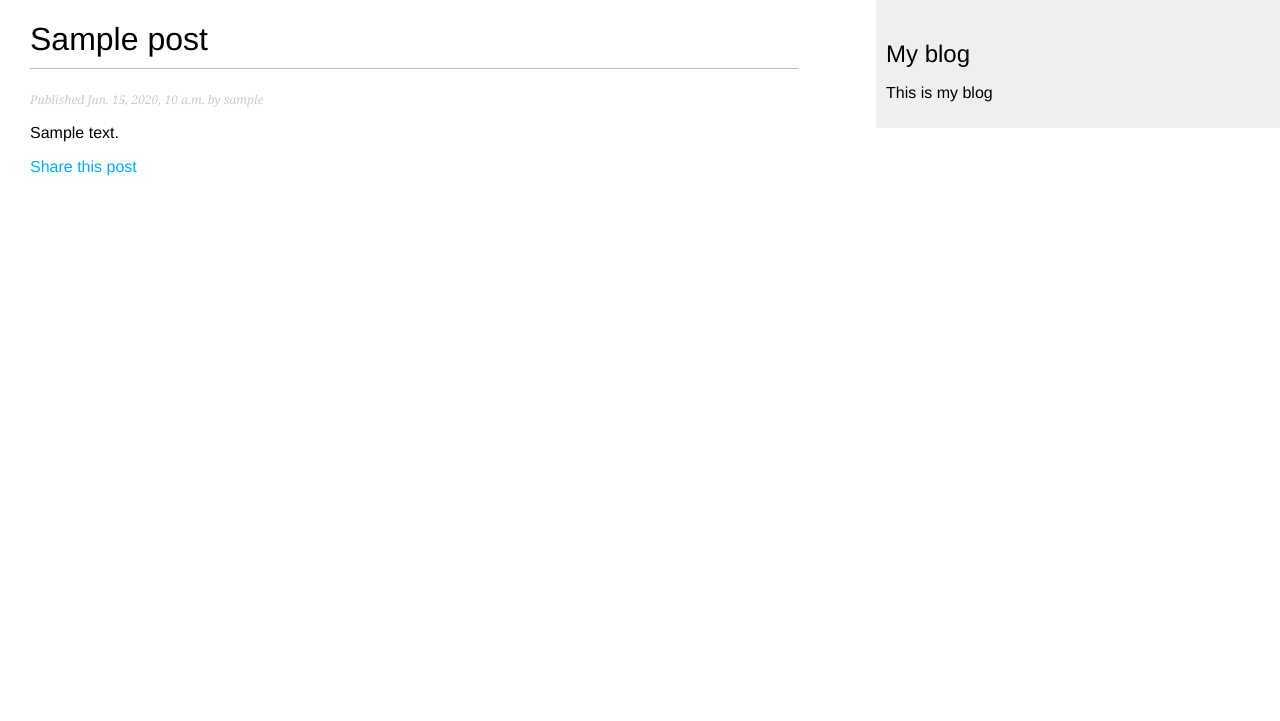
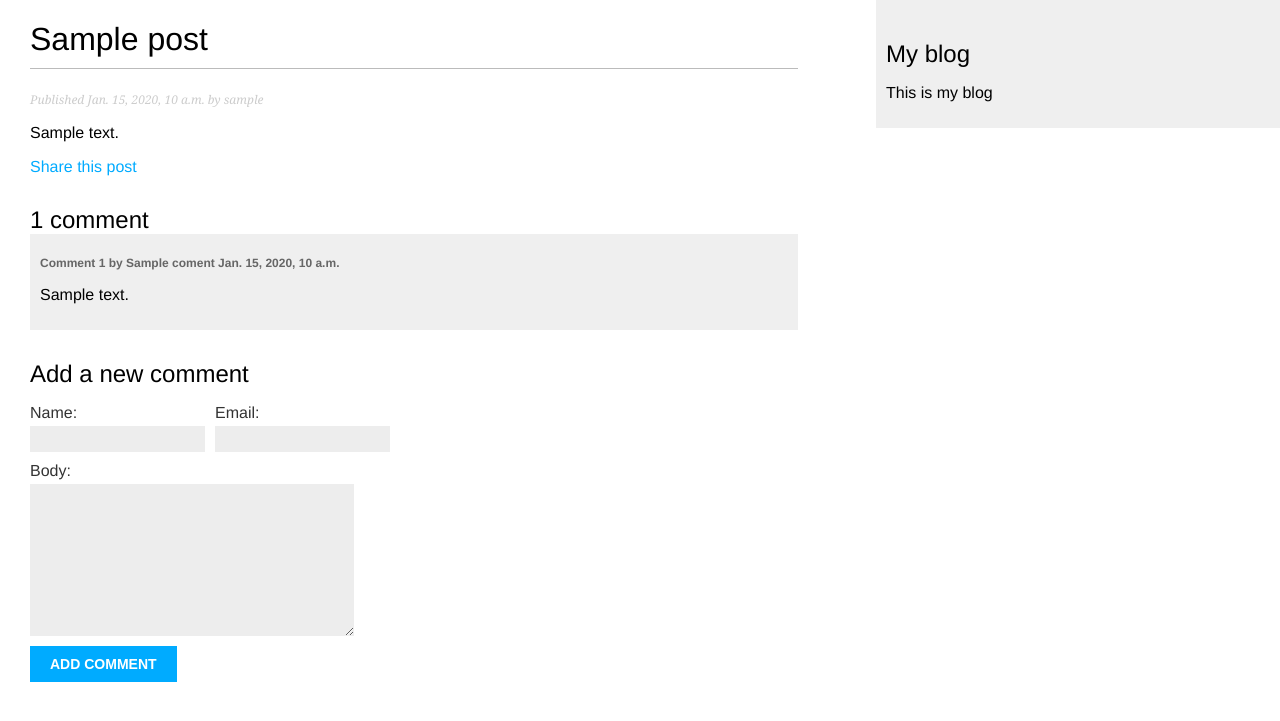
Before and after one commit to juanmarcoso/Django-Blogs, a Django app: a page that uses blog/templates/blog/post/detail.html in a window 1280 px wide. Shown: the top 721 px of the page. Run offline with Django 5.2, Linux system fonts and the light colour scheme; tables that the repository leaves empty hold one stand-in row (values such as "Sample post").

Commit message:
Adding forms and mail delivery

```diff
--- a/blog/forms.py
+++ b/blog/forms.py
@@ -1,7 +1,14 @@
 from django import forms
+from .models import Coment
 
 class EmailPostForm(forms.Form):
     name = forms.CharField(max_length=25)
     email = forms.EmailField()
     to = forms.EmailField()
     comments = forms.CharField(required=False, widget=forms.Textarea)
+
+class CommentForm(forms.ModelForm):
+    class Meta:
+        model = Coment
+        # Only the fields that we want to show
+        fields = ['name', 'email', 'body']
--- a/blog/models.py
+++ b/blog/models.py
@@ -46,3 +46,23 @@ class Post(models.Model):
                                                   self.publish.month,
                                                   self.publish.day,
                                                   self.slug])
+
+class Coment(models.Model):
+
+    post = models.ForeignKey(Post,
+                            on_delete=models.CASCADE,
+                            related_name='comments')
+    name = models.CharField(max_length=80)
+    email = models.EmailField()
+    body = models.TextField()
+    created = models.DateTimeField(auto_now_add=True)
+    updated = models.DateTimeField(auto_now=True)
+    active = models.BooleanField(default=True)
+
+    class Meta:
+       ordering = ['created']
+       indexes = [
+           models.Index(fields=['created'])
+       ]
+    def __str__(self):
+        return f'Comment by {self.name} on {self.post}'
--- a/blog/templates/blog/post/detail.html
+++ b/blog/templates/blog/post/detail.html
@@ -16,4 +16,26 @@
       Share this post
     </a>
   </p>
+  {% with comments.count as total_comments %}
+
+    <h2>
+      {{ total_comments }} comment{{ total_comments|pluralize }}
+    </h2>
+
+  {% endwith %}
+
+  {% for comment in comments %}
+
+    <div class="comment">
+      <p class="info">
+        Comment {{ forloop.counter }} by {{ comment.name }}
+        {{ comment.created }}
+      </p>
+      {{ comment.body|linebreaks }}
+    </div>
+  {% empty %}
+    <p>There are no comments.</p>
+
+  {% endfor %}
+  {% include 'blog/post/includes/comment_form.html' %}
 {% endblock %}
--- /dev/null
+++ b/blog/templates/blog/post/includes/comment_form.html
@@ -0,0 +1,12 @@
+<h2>Add a new comment</h2>
+<form action="{% url 'blog:post_comment' post.id %}" method="post">
+  <div class="left">
+    {{ form.name.as_field_group }}
+  </div>
+  <div class="left">
+    {{ form.email.as_field_group }}
+  </div>
+  {{ form.body.as_field_group }}
+  {% csrf_token %}
+  <p><input type="submit" value="Add comment"></p>
+</form>
--- a/blog/urls.py
+++ b/blog/urls.py
@@ -8,4 +8,5 @@ urlpatterns = [
     # path('', views.PostListView.as_view(), name='post_list'), # Alternative
     path('<int:year>/<int:month>/<int:day>/<slug:post>/', views.post_detail, name='post_detail'),
     path('<int:post_id>/share/', views.post_share, name='post_share'),
+    path('<int:post_id>/comment/', views.post_comment, name='post_comment'),
 ]
--- a/blog/views.py
+++ b/blog/views.py
@@ -1,10 +1,11 @@
 from django.shortcuts import get_object_or_404, render
-from .models import Post
+from .models import Post, Coment
 from django.http import Http404
 from django.core.paginator import Paginator, EmptyPage, PageNotAnInteger
 from django.views.generic import ListView
-from .forms import EmailPostForm
+from .forms import EmailPostForm, CommentForm
 from django.core.mail import send_mail
+from django.views.decorators.http import require_POST
 
 """
 Defining a PostListView class that can be used to replace functions and makes the code lighter.
@@ -62,22 +63,19 @@ def post_share(request, post_id):
     sent = False
 
     if request.method == 'POST':
-        # Form was submitted
         form = EmailPostForm(request.POST)
         if form.is_valid():
-            # Form fields passed validation
+            # Process the form data
             cd = form.cleaned_data
-            post_url = request.build_absolute_uri(
-                post.get_absolute_url()
-            )
+            post_url = request.build_absolute_uri(post.get_absolute_url())
             subject = (
-                f"{cd['name']} ({cd['email']}) "
-                f"recommends you read {post.title}"
+                f"{cd['name']} ({cd['email']}) recommends you read {post.title}"
             )
             message = (
                 f"Read {post.title} at {post_url}\n\n"
                 f"{cd['name']}'s comments: {cd['comments']}"
             )
+            # Send the email
             send_mail(
                 subject=subject,
                 message=message,
@@ -88,6 +86,8 @@ def post_share(request, post_id):
 
     else:
         form = EmailPostForm()
+
+    # Render the template with context
     return render(
         request,
         'blog/post/share.html',
@@ -97,3 +97,31 @@ def post_share(request, post_id):
             'sent': sent
         },
     )
+
+def post_detail(request, year, month, day, post):
+    post = get_object_or_404(Post,
+                             status=Post.Status.PUBLISHED,
+                             slug=post,
+                             publish__year=year,
+                             publish__month=month,
+                             publish__day=day)
+
+    comments = post.comments.filter(active=True)
+    form = CommentForm()
+
+    return render(request, 'blog/post/detail.html', {'post':post, 'comments':comments, 'form':form})
+
+@require_POST
+def post_comment(request, post_id):
+    post = get_object_or_404(Post, id=post_id, status=Post.Status.PUBLISHED)
+    comment = None
+    # A comment was posted
+    form = CommentForm(data=request.POST)
+    if form.is_valid():
+        # Create a comment object without saving it to the database
+        comment = form.save(commit=False)
+        # Assign the post to the comment
+        comment.post = post
+        # Save the comment to the database
+        comment.save()
+    return render(request, 'blog/post/comment.html', {'post': post, 'form':form, 'comment':comment})
```
Also changed, not shown: blog/admin.py (+7 -1 lines), blog/templates/blog/post/comment.html (added, +17 -0 lines), mysite/settings.py (+8 -7 lines), blog/migrations/0003_coment.py (added).
